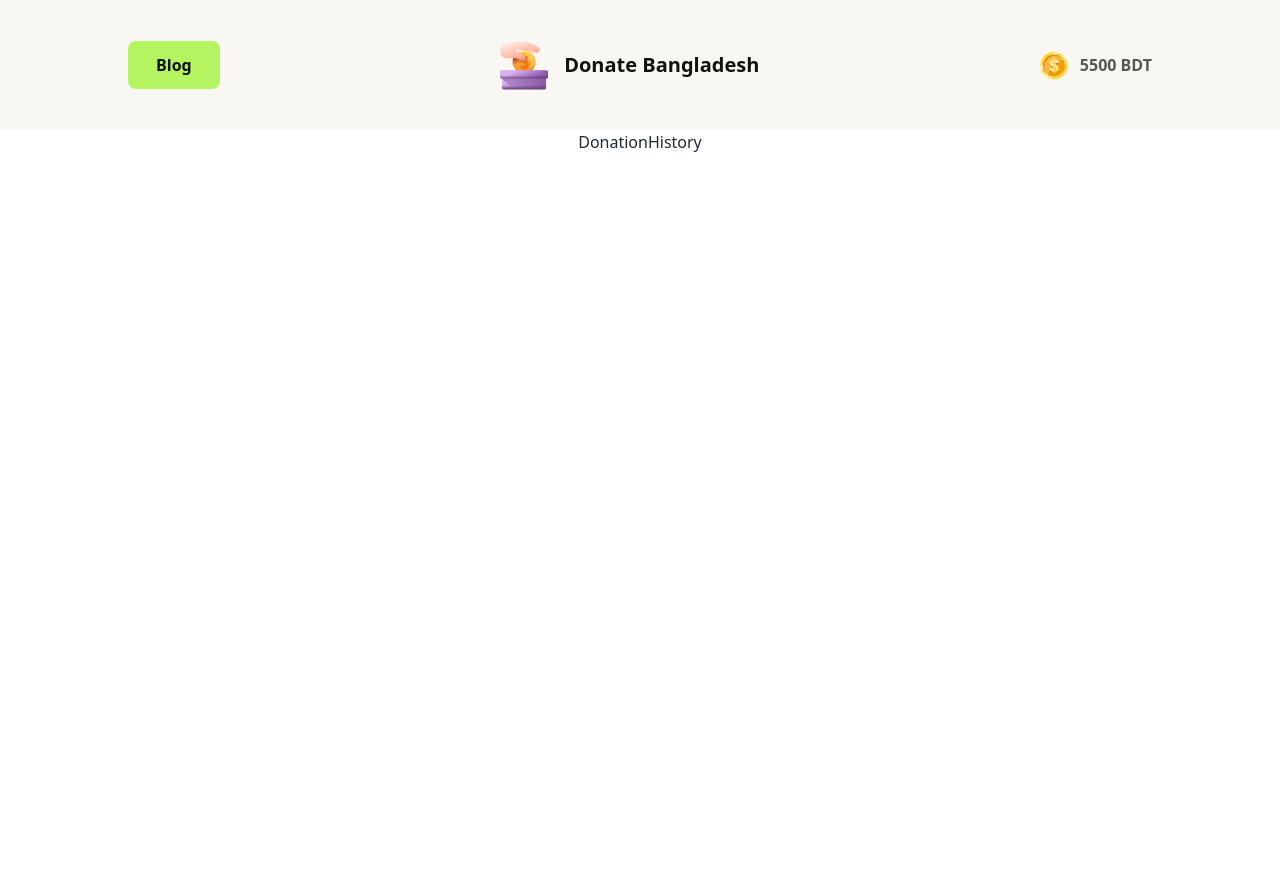
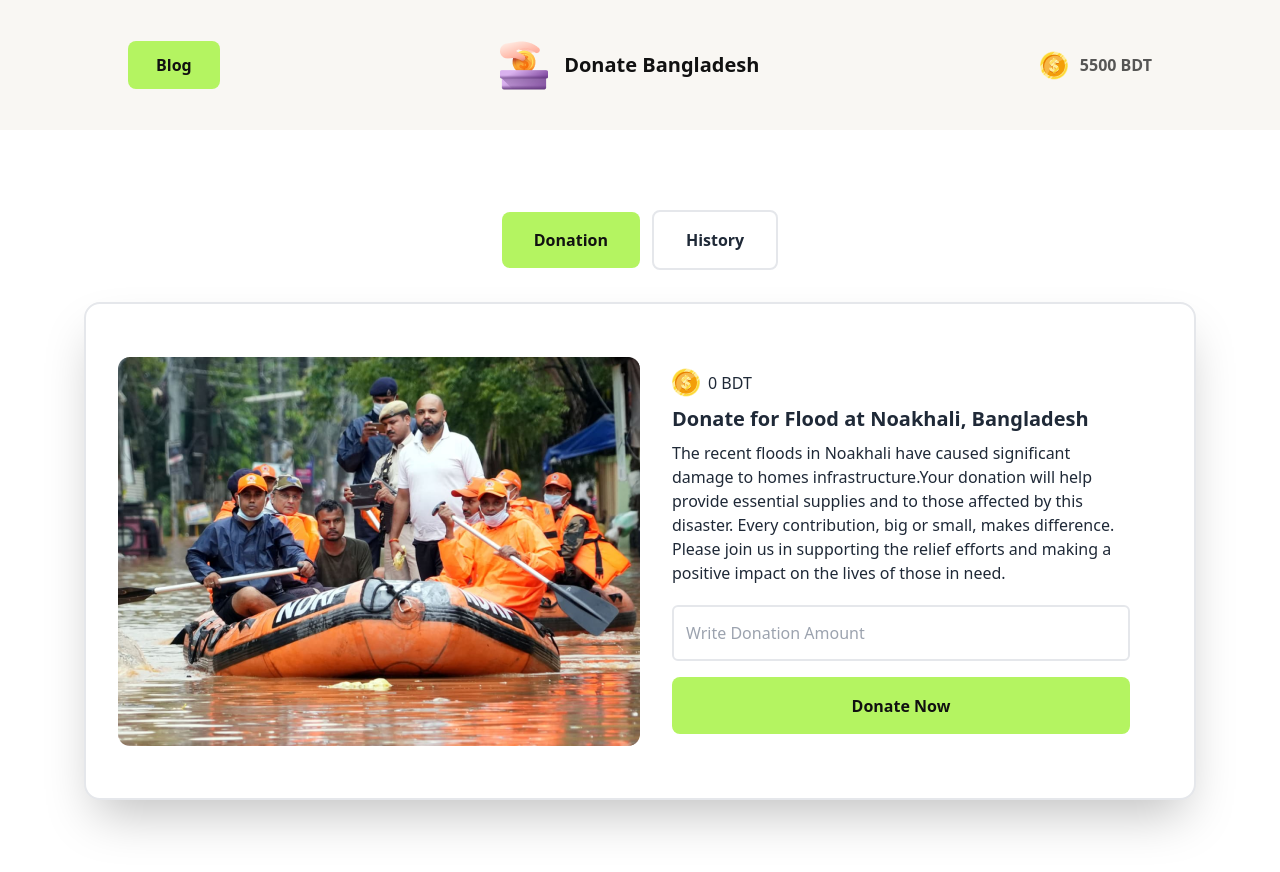
Before and after one commit to abdunnoorfaheem/CharityConnect, a plain HTML site: page index.html in a window 1280 px wide. Before the commit the page ends 800 px from the top, so only its background shows below. Drawn offline with nearby package versions, Linux system fonts and the light colour scheme.

Commit message:
button and card one added

```diff
--- a/index.html
+++ b/index.html
@@ -27,29 +27,63 @@
 
     <header class="bg-[#F9F7F3] ">
         <!-- nav section start -->
-        <nav class="flex justify-between items-center h-[130px]">
+        <nav class="md:flex justify-between items-center h-[130px]">
             <a href="blog.html" class="bg-[#B4F461] ml-32 px-7 py-3 rounded-lg text-[#111111] font-bold">Blog</a>
             <div class="flex items-center"><img src="img/logo.png" alt="">
                 <h2 class="ml-4 text-xl text-[#111111] font-bold">Donate Bangladesh</h2>
             </div>
             <div class="mr-32 flex items-center">
                 <img src="img/coin.png" alt="" class="">
-                <h2 class="ml-3 text-[#111111B3] font-bold">5500 BDT</h2>
+                <h2 class="ml-3 text-[#111111B3] font-bold" id="">5500 BDT</h2>
             </div>
         </nav>
         <!-- nav section End -->
 
     </header>
 
-    <main>
+    <main class="bg-[#FFFFFF] h-[100vh]">
         <!-- Button Section Start -->
 
-        <section class="flex justify-center items-center">
-            <button>Donation</button>
-            <button>History</button>
+        <section class="flex justify-center items-center ">
+            <button class="bg-[#B4F461]  px-8 py-4 rounded-lg text-[#111111] font-bold mt-[80px]">Donation</button>
+            <button class="border-2 px-8 py-4 rounded-lg font-bold ml-3 mt-[80px]">History</button>
         </section>
 
         <!-- Button Section End -->
+
+        <!-- card section start -->
+        <section class="flex justify-center  h-screen">
+            <!-- card one start -->
+            <!-- width: 1140px;
+height: 453px; -->
+            <div class="mt-8">
+                <div class=" card card-side bg-[#FFFFFF] shadow-2xl p-8 border-2">
+                    <figure>
+                        <img src="img/noakhali.png" alt="img" class="rounded-lg" />
+                    </figure>
+                    <div class="card-body w-[522px]">
+                        <div class="flex items-center">
+                            <img src="img/coin.png" alt="">
+                            <p class="ml-2" id="">0 BDT</p>
+
+                        </div>
+                        <h2 class="card-title">Donate for Flood at Noakhali, Bangladesh</h2>
+                        <p> The recent floods in Noakhali have caused significant damage to homes infrastructure.Your donation will help provide essential supplies and to those affected by this disaster. Every contribution, big or small, makes difference.
+                            Please join us in supporting the relief efforts and making a positive impact on the lives of those in need.</p>
+                        <div class="card-actions ">
+                            <input type="text" class="bg-[#FFFFFF] border-2 w-[522px] h-[56px] rounded-md pl-3 mt-3 mb-2" placeholder="Write Donation Amount" id="">
+                            <button class=" bg-[#B4F461] border-0 h-[57px] w-[522px] rounded-lg text-[#111111] font-bold" id="">Donate Now</button>
+                        </div>
+                    </div>
+                </div>
+            </div>
+            <!-- card one end -->
+            <!-- card Two start -->
+            <!-- card Two end -->
+            <!-- card Three start -->
+            <!-- card Three end -->
+        </section>
+        <!-- card section end -->
     </main>
 
     <footer></footer>
```
